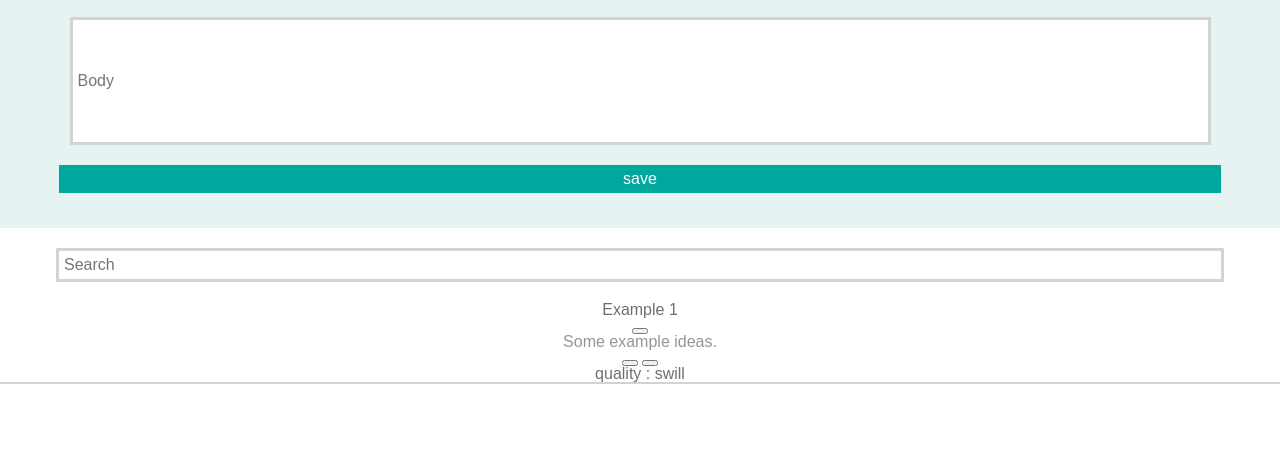
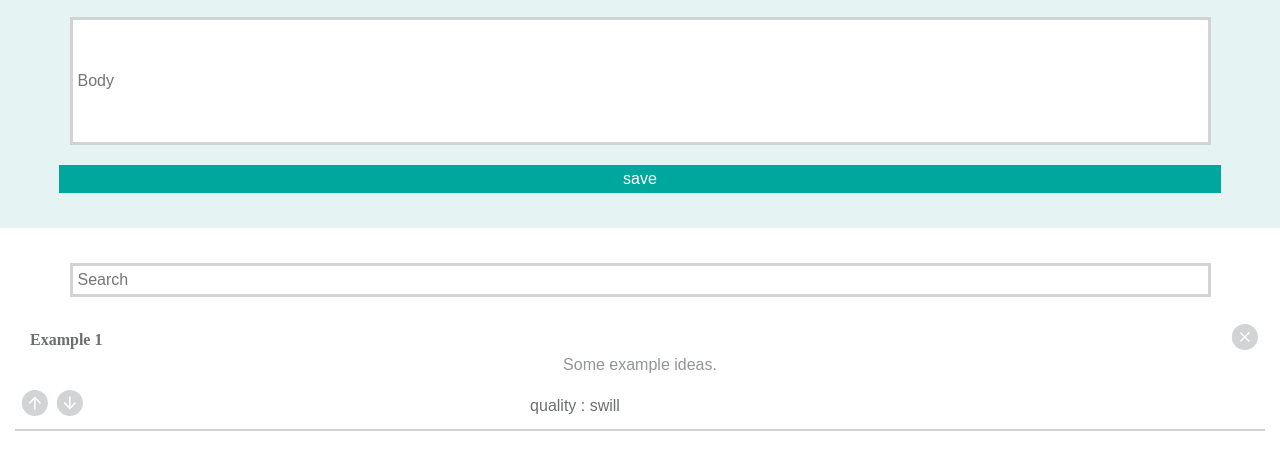
Before and after one commit to sljohnson32/2DoBox-Pivot, a plain HTML site: page index.html in a window 1280 px wide. Shown: the part 122-592 px from the top of the page. Drawn offline with nearby package versions, Linux system fonts and the light colour scheme.

Commit message:
More polish on CSS, minor spacing adjustments needed.

```diff
--- a/css/main.css
+++ b/css/main.css
@@ -5,9 +5,12 @@ body {
 
 header {
   background: #E5F3F2;
+  padding: 15px;
+}
+
+header, h2 {
   font-family: "Roboto-Slab", serif;
   font-weight: 800;
-  padding: 15px;
 }
 
 header h1 {
@@ -17,6 +20,11 @@ header h1 {
 
 article {
   border-bottom: 2px solid #D1D3D4;
+  padding: 15px;
+}
+
+article h2 {
+  float: left;
 }
 
 input {
@@ -25,7 +33,7 @@ input {
 
 }
 
-input, #save-button, #search-box {
+input, p, #save-button, #search-box {
   display: block;
   margin: 20px auto;
   padding: 5px;
@@ -40,6 +48,10 @@ p {
 
 h1, h2, #quality-rating {
   color: #6D6E71;
+}
+
+.idea-container {
+  padding:15px;
 }
 
 .idea-header {
@@ -61,14 +73,47 @@ h1, h2, #quality-rating {
   background: #045E55;
 }
 
+
 #up-button {
+  background: url('../images/upvote.svg') no-repeat;
+  border: none;
+  float: left;
 
 }
 
+ #up-button, #delete-button {
+  border: none;
+  height: 30px;
+  width: 30px;
+  margin: -10px;
+}
+
+#up-button:hover {
+  background: url('../images/upvote-hover.svg') no-repeat;
+}
+
+#down-button:hover {
+  background: url('../images/downvote-hover.svg') no-repeat;
+}
+
+#delete-button:hover {
+  background: url('../images/delete-hover.svg') no-repeat;
+}
+
 #down-button {
-
+  background: url('../images/downvote.svg') no-repeat;
+  border: none;
+  float: left;
+  height: 30px;
+  width: 30px;
+  margin: -10px 15px;
 }
 
 #delete-button {
+  background: url('../images/delete.svg') no-repeat;
+  float: right;
+}
 
+#quality-rating {
+  margin: 0px 200px 0px 0px;
 }
--- a/index.html
+++ b/index.html
@@ -13,7 +13,7 @@
       <h1><span class="idea-header">idea</span>box</h1>
       <div class="input-container">
         <input type="text" name="title" value="" placeholder="Title" id="title-input">
-        <input type="text" name="body" value="" placeholder="Body" id="body-input">
+        <input type="text-area" name="body" value="" placeholder="Body" id="body-input">
       </div>
         <button type="button" name="button" id="save-button">save</button>
     </header>
```
Also changed, not shown: 1 other file.
